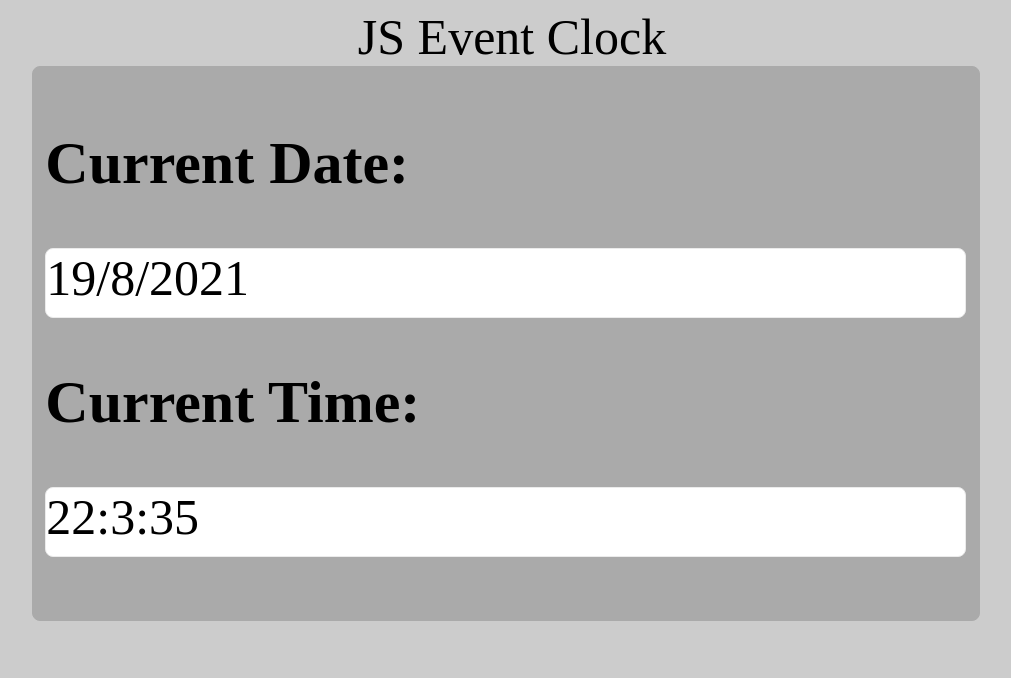
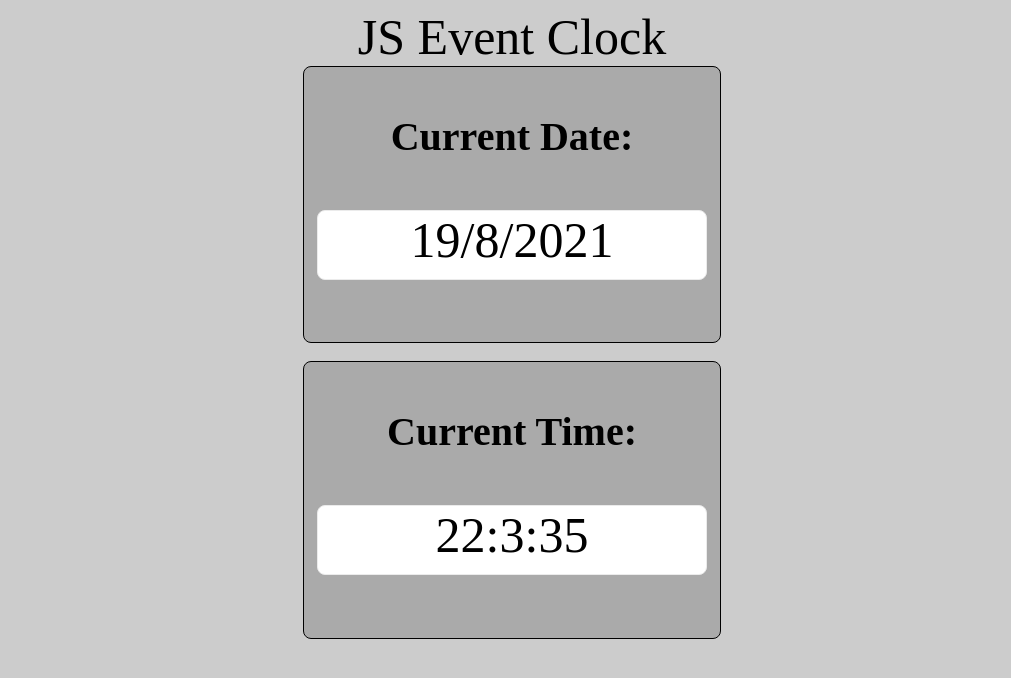
Before and after one commit to adam-selman/JS-Event-Clock, a plain HTML site: page index.html in a window 1280 px wide. Shown: the whole page, without its empty margins (128-1139 px from the left). Drawn offline with Linux system fonts and the light colour scheme.

Commit message:
Add files via upload
•	Added black borders to containers
•	Created multiple smaller containers rather than 1 big one
•	Centred the text within boxes
•	Added adaptive sizing to above vs below 700px

```diff
--- a/index.html
+++ b/index.html
@@ -13,10 +13,16 @@
 
     <header>JS Event Clock</header>
 
-    <section class="currentTimeClock">
+    <section class="clockContainer">
 
         <h2>Current Date:</h2>
         <p class="currentDateText"></p>
+
+    </section>
+
+    <br>
+
+    <section class="clockContainer">
 
         <h2>Current Time:</h2>
         <p class="currentTimeText"></p>
--- a/style.css
+++ b/style.css
@@ -3,28 +3,31 @@ body{
 }
 
 header{
-    font-size: 50px;
+    font-size: 35px;
     text-align: center;
 }
 
 h2{
-    font-size: 60px;
+    font-size: 30px;
+    text-align: center;
+
 }
 
 
-.currentTimeClock{
-    width: 75%;
+.clockContainer{
+    width: 25%;
     height: 100%;
-    margin: 0 12%;
+    margin: 0 auto;
     padding: 1%;
-    border: 1px solid #aaa ;
+    border: 1px solid #000 ;
     border-radius: 8px;
     background-color: #aaa;
 }
 
 .currentTimeText, .currentDateText{
-    height: 70px;
-    font-size: 50px;
+    height: 40px;
+    font-size: 30px;
+    text-align: center;
 
     background-color: #fff;
     color: black;
@@ -55,6 +58,26 @@ h2{
 
   @media only screen and (min-width: 700px) {
     /* For desktop: */
+
+    header{
+    font-size: 50px;
+    }
+
+    h2{
+      font-size: 40px;
+    }
+
+    .currentTimeText, .currentDateText{
+      height: 70px;
+      font-size: 50px;
+    }
+
+    .clockContainer{
+      width: 33%;
+    }
+
+
+
     .col-m-1 {width: 8.33%;}
     .col-m-2 {width: 16.66%;}
     .col-m-3 {width: 24%;}
```
